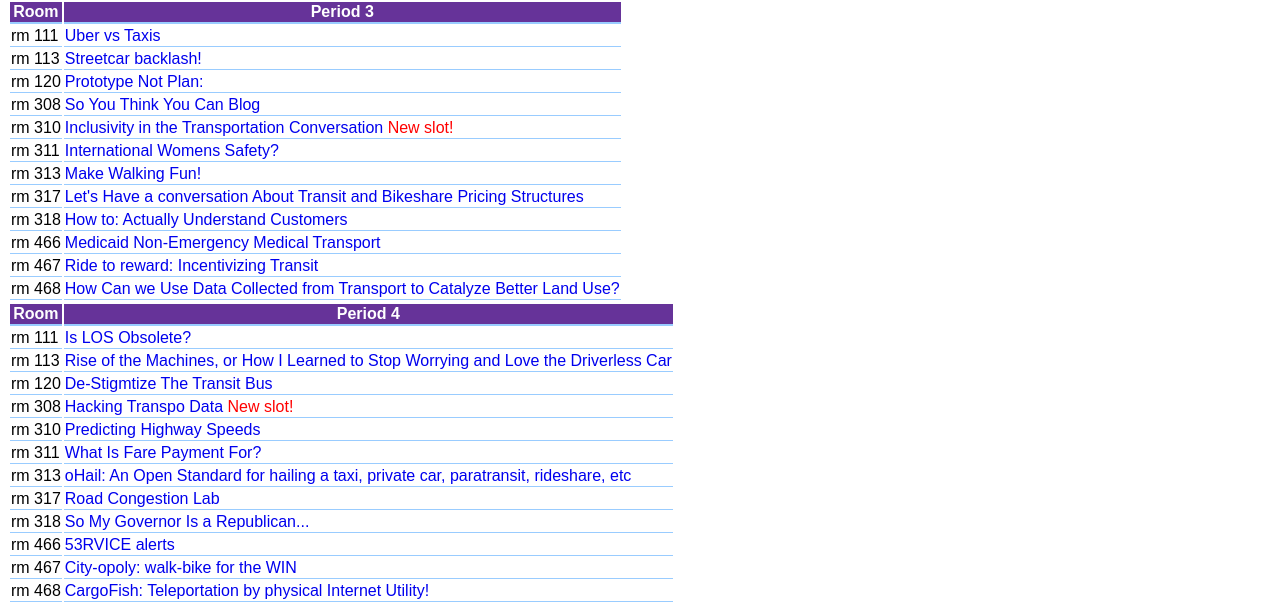
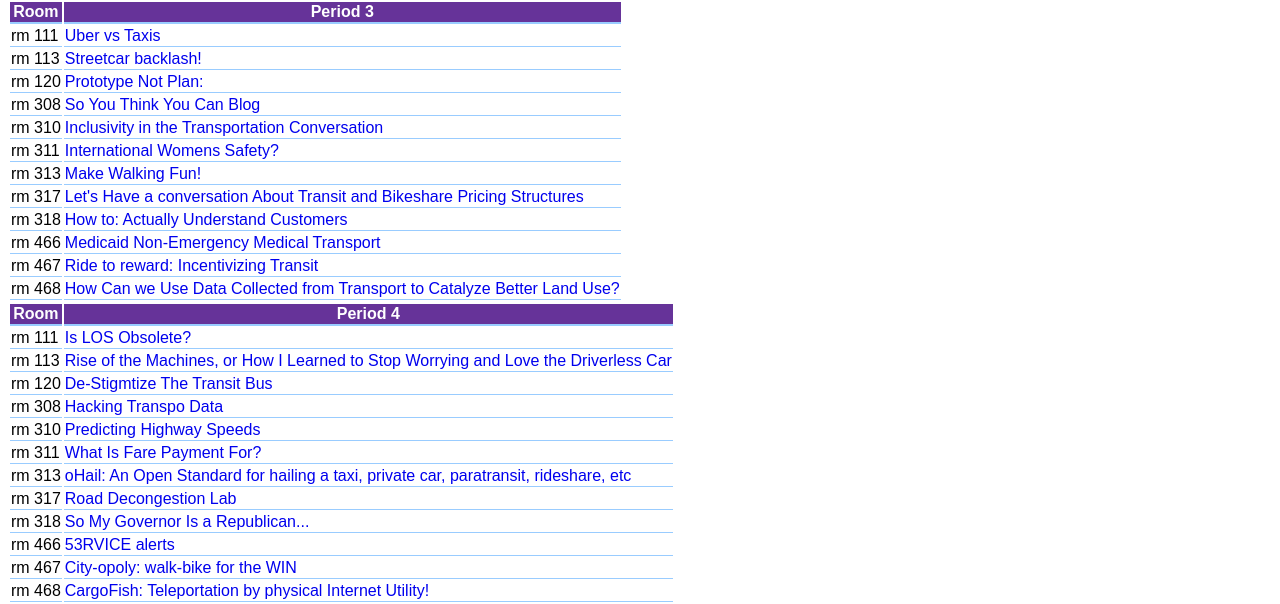
Before and after one commit to transpocamp/transportationcamp.org, a Jekyll site: the page events/dc-2015/schedule.html, which Jekyll copies as it is, in a window 1280 px wide. Shown: the part 1436-2040 px from the top of the page. Built offline with Jekyll 4.4.1, drawn with Linux system fonts in a browser that asks for light colours; Markdown is read by kramdown in place of the engine named in the settings.

Commit message:
Update schedule.html

```diff
--- a/events/dc-2015/schedule.html
+++ b/events/dc-2015/schedule.html
@@ -134,7 +134,7 @@
 <tr><td>rm 113</td><td><a href="https://tcamp2015dc.hackpad.com/BkCJ9HWrdns">Streetcar backlash!</a></td></tr>
 <tr><td>rm 120</td><td><a href="https://tcamp2015dc.hackpad.com/qvDXzyX7Khv">Prototype Not Plan:</a></td></tr>
 <tr><td>rm 308</td><td><a href="https://tcamp2015dc.hackpad.com/YjExd0ggDaz">So You Think You Can Blog</a></td></tr>
-<tr><td>rm 310</td><td><a href="https://tcamp2015dc.hackpad.com/WnzRB58t4a6">Inclusivity in the Transportation Conversation</a> <span style="color:red">New slot!</span></td></tr>
+<tr><td>rm 310</td><td><a href="https://tcamp2015dc.hackpad.com/WnzRB58t4a6">Inclusivity in the Transportation Conversation</a></td></tr>
 <tr><td>rm 311</td><td><a href="https://tcamp2015dc.hackpad.com/theatTreJ8M">International Womens Safety?</a></td></tr>
 <tr><td>rm 313</td><td><a href="https://tcamp2015dc.hackpad.com/1ljGejbIudB">Make Walking Fun!</a></td></tr>
 <tr><td>rm 317</td><td><a href="https://tcamp2015dc.hackpad.com/9A4RikS7Uwu">Let's Have a conversation About Transit and Bikeshare Pricing Structures</a></td></tr>
@@ -148,11 +148,11 @@
 <tr><td>rm 111</td><td><a href="https://tcamp2015dc.hackpad.com/uWzoaB6A7pm">Is LOS Obsolete?</a></td></tr>
 <tr><td>rm 113</td><td><a href="https://tcamp2015dc.hackpad.com/eNGkN5BUYeQ">Rise of the Machines, or How I Learned to Stop Worrying and Love the Driverless Car</a></td></tr>
 <tr><td>rm 120</td><td><a href="https://tcamp2015dc.hackpad.com/lbh07RYdspN">De-Stigmtize The Transit Bus</a></td></tr>
-<tr><td>rm 308</td><td><a href="https://tcamp2015dc.hackpad.com/rKw9utbx7mQ">Hacking Transpo Data</a> <span style="color:red">New slot!</span></span></td></tr>
+<tr><td>rm 308</td><td><a href="https://tcamp2015dc.hackpad.com/rKw9utbx7mQ">Hacking Transpo Data</a></td></tr>
 <tr><td>rm 310</td><td><a href="https://tcamp2015dc.hackpad.com/LnHMj7PfH4w">Predicting Highway Speeds</a></td></tr>
 <tr><td>rm 311</td><td><a href="https://tcamp2015dc.hackpad.com/RiR8rTaBNOV">What Is Fare Payment For?</a></td></tr>
 <tr><td>rm 313</td><td><a href="https://tcamp2015dc.hackpad.com/hVEhfbuk3Nm">oHail: An Open Standard for hailing a taxi, private car, paratransit, rideshare, etc</a></td></tr>
-<tr><td>rm 317</td><td><a href="https://tcamp2015dc.hackpad.com/CcBTHEWJExQ">Road Congestion Lab</a></td></tr>
+<tr><td>rm 317</td><td><a href="https://tcamp2015dc.hackpad.com/CcBTHEWJExQ">Road Decongestion Lab</a></td></tr>
 <tr><td>rm 318</td><td><a href="https://tcamp2015dc.hackpad.com/bbrRtOcGBaX">So My Governor Is a Republican...</a></td></tr>
 <tr><td>rm 466</td><td><a href="https://tcamp2015dc.hackpad.com/alxQgddcj0p">53RVICE alerts</a></td></tr>
 <tr><td>rm 467</td><td><a href="https://tcamp2015dc.hackpad.com/zS5K1Iuf8xd">City-opoly: walk-bike for the WIN</a></td></tr>
```
